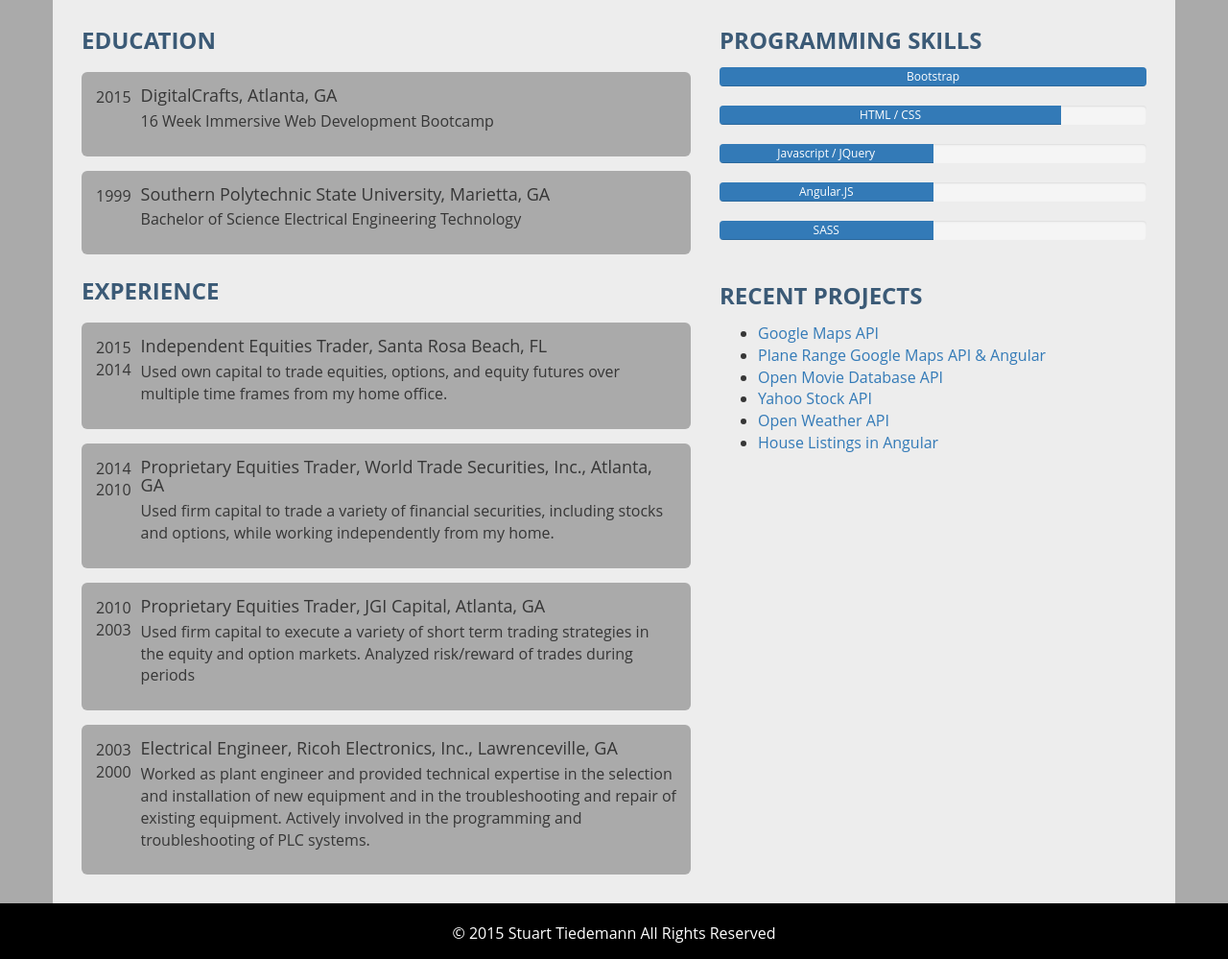
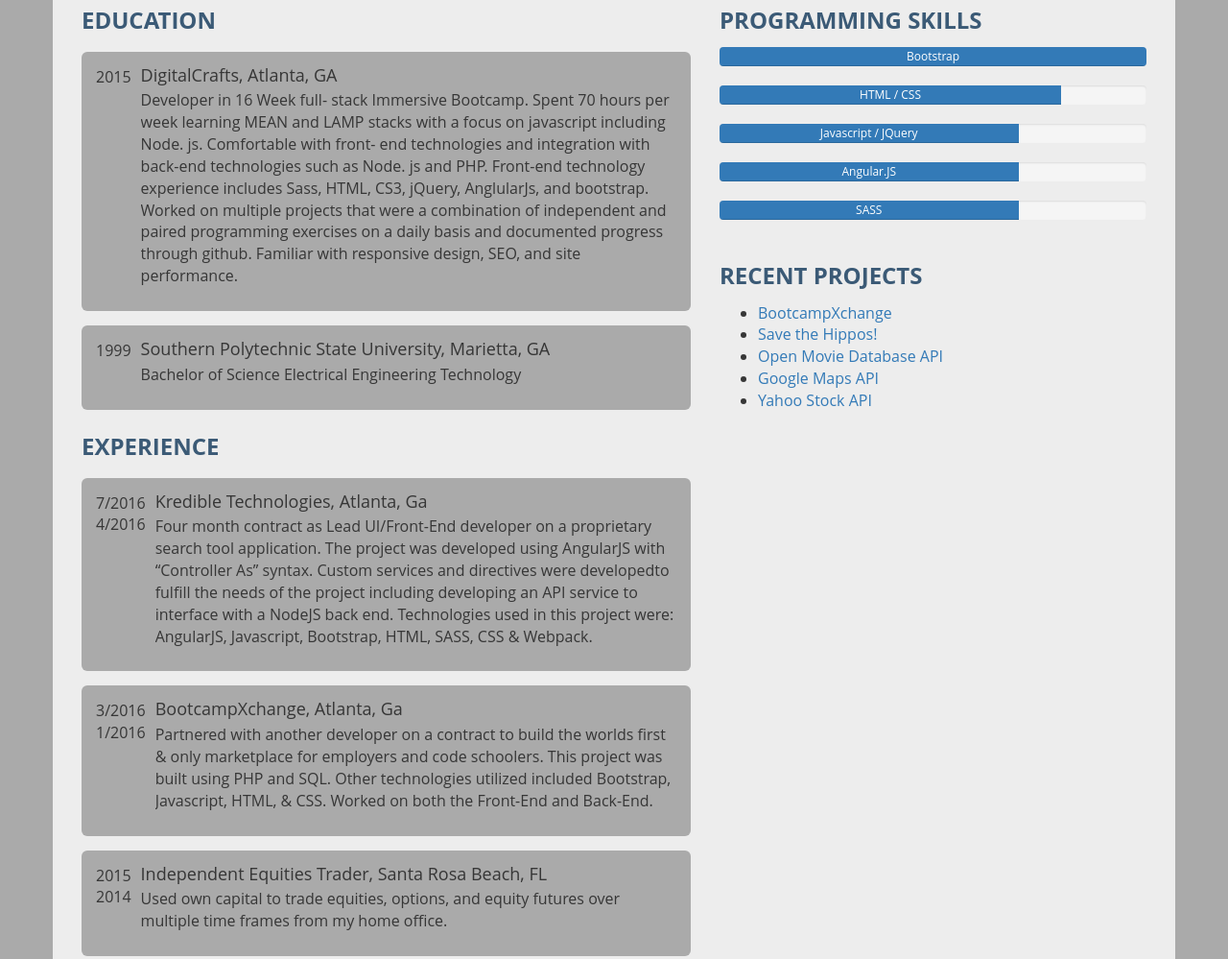
Before and after one commit to stuarttiedemann/ThemeProject, a plain HTML site: page resume.html in a window 1280 px wide. Shown: the part 701-1700 px from the top of the page at 96% size. Drawn offline with nearby package versions, Linux system fonts and the light colour scheme.

Commit message:
Updated resume and cleaned up code.

```diff
--- a/resume.html
+++ b/resume.html
@@ -15,7 +15,7 @@
   <body>
     <section>
         <div class = "container container-main">
-          <button class="home btn btn-primary"><a href="index.html">Home</a></button>
+          <a href="index.html" class="home btn btn-primary">Home</a>
           <img src ="img/stuartprofile.jpg" class="profile-img">
 
           <header>
@@ -25,15 +25,15 @@
           <div class="row">
             <div class="col-md-7">
               <h2>About Me</h2>
-              <p>My name is Stuart Tiedemann, and I am a front-end web developer. I have a degree in Electrical Engineering Technology along with four years of experience programming and troubleshooting PLC's and electro-mechanical systems. I have worked in finance as a licensed(Series7) professional trader for the past twelve years while successfully navigating some of the most challenging markets ever seen. When I'm not working, I enjoy traveling, skiing, fishing, kayaking and pretty much anything else outdoors. I currently live in Florida with my wife where we are kept busy by our menagerie of furry critters.</p>
+              <p>My name is Stuart Tiedemann, and I am a web developer. I have a degree in Electrical Engineering Technology along with four years of experience programming and troubleshooting PLC's and electro-mechanical systems. I worked in finance as a licensed(Series7) professional trader for twelve years while successfully navigating some of the most challenging markets ever seen. When I'm not working, I enjoy traveling, skiing, fishing, kayaking and pretty much anything else outdoors. I currently live in Florida with my wife where we are kept busy by our menagerie of furry critters.</p>
             </div>
             <div class="col-md-5">
               <h2>Contact Info:</h2>
               <ul class="contact-list">
                 <li><i class="fa fa-phone-square fa-2x"></i><a href="tel:18504604835"> (850)460-4835</a></li>
                 <li><i class="fa fa-envelope fa-2x"></i><a href="mailto:stuarttiedemann@yahoo.com"> Email Me</a></li>
-                <li><i class="fa fa-github-square fa-2x"></i><a href="https://github.com/stuarttiedemann">   GitHub</a></li>
-                <li><i class="fa fa-linkedin-square fa-2x"></i><a href="https://www.linkedin.com/pub/stuart-tiedemann/a3/353/a31">   Linked In</a></li>
+                <li><i class="fa fa-github-square fa-2x"></i><a href="https://github.com/stuarttiedemann" target="_blank">   GitHub</a></li>
+                <li><i class="fa fa-linkedin-square fa-2x"></i><a href="https://www.linkedin.com/pub/stuart-tiedemann/a3/353/a31" target="_blank">   Linked In</a></li>
               </ul>
             </div>
           </div>
@@ -47,7 +47,7 @@
                   </div>
                   <div class="media-body">
                     <h4 class="media-heading">DigitalCrafts, Atlanta, GA</h4>
-                    <p>16 Week Immersive Web Development Bootcamp</p>
+                    <p>Developer in 16 Week full- stack Immersive Bootcamp. Spent 70 hours per week learning MEAN and LAMP stacks with a focus on javascript including Node. js. Comfortable with front- end technologies and integration with back-end technologies such as Node. js and PHP. Front-end technology experience includes Sass, HTML, CS3, jQuery, AnglularJs, and bootstrap. Worked on multiple projects that were a combination of independent and paired programming exercises on a daily basis and documented progress through github. Familiar with responsive design, SEO, and site performance.</p>
                   </div>
                 </div>
                 <div class="media">
@@ -60,6 +60,24 @@
                   </div>
                 </div>
                 <h2>Experience</h2>
+                <div class="media">
+                  <div class="media-left">
+                    7/2016  4/2016
+                  </div>
+                  <div class="media-body">
+                    <h4 class="media-heading">Kredible Technologies, Atlanta, Ga</h4>
+                    <p>Four month contract as Lead UI/Front-End developer on a proprietary search tool application. The project was developed using AngularJS with “Controller As” syntax. Custom services and directives were developedto fulfill the needs of the project including developing an API service to interface with a NodeJS back end. Technologies used in this project were: AngularJS, Javascript, Bootstrap, HTML, SASS, CSS & Webpack.</p>
+                  </div>
+                </div>
+                <div class="media">
+                  <div class="media-left">
+                    3/2016  1/2016
+                  </div>
+                  <div class="media-body">
+                    <h4 class="media-heading">BootcampXchange, Atlanta, Ga</h4>
+                    <p>Partnered with another developer on a contract to build the worlds first & only marketplace for employers and code schoolers.  This project was built using PHP and SQL. Other technologies utilized included Bootstrap, Javascript, HTML, & CSS.  Worked on both the Front-End and Back-End.</p>
+                  </div>
+                </div>
                 <div class="media">
                   <div class="media-left">
                     2015 2014
@@ -110,29 +128,28 @@
                 </div>
               </div>
               <div class="progress">
-                <div class="progress-bar" role="progressbar" aria-valuenow="2" aria-valuemin="0" aria-valuemax="100" style="min-width: 2em; width: 50%;">
+                <div class="progress-bar" role="progressbar" aria-valuenow="2" aria-valuemin="0" aria-valuemax="100" style="min-width: 2em; width: 70%;">
                  Javascript / JQuery
                 </div>
               </div>
               <div class="progress">
-                <div class="progress-bar" role="progressbar" aria-valuenow="2" aria-valuemin="0" aria-valuemax="100" style="min-width: 2em; width: 50%;">
+                <div class="progress-bar" role="progressbar" aria-valuenow="2" aria-valuemin="0" aria-valuemax="100" style="min-width: 2em; width: 70%;">
                  Angular.JS
                 </div>
               </div>
               <div class="progress">
-                <div class="progress-bar" role="progressbar" aria-valuenow="2" aria-valuemin="0" aria-valuemax="100" style="min-width: 2em; width: 50%;">
+                <div class="progress-bar" role="progressbar" aria-valuenow="2" aria-valuemin="0" aria-valuemax="100" style="min-width: 2em; width: 70%;">
                  SASS
                 </div>
               </div>
               <div class="projects">
                 <h2>Recent Projects</h2>
                 <ul class="recent-work">
-                  <li><a href="http://googlemapsapi.bitballoon.com/">Google Maps API</a></li>
-                  <li><a href="http://stuarttiedemann.com/planeroutes/#/">Plane Range Google Maps API & Angular</li>
-                  <li><a href="http://openmoviedatabase.bitballoon.com/">Open Movie Database API</a></li>
-                  <li><a href="http://stuarttiedemann.com/angular-stocks/#/">Yahoo Stock API</a></li>
-                  <li><a href="http://weatherapi.bitballoon.com/">Open Weather API</a></li>
-                  <li><a href="http://houselistingsinangular.bitballoon.com/#/">House Listings in Angular</a></li>
+                  <li><a href="http://bootcampxchange.com/" target="_blank">BootcampXchange</a></li>
+                  <li><a href="http://hipposite.herokuapp.com" target="_blank">Save the Hippos!</li>
+                  <li><a href="http://openmoviedatabase.bitballoon.com/" target="_blank">Open Movie Database API</a></li>
+                  <li><a href="http://googlemapsapi.bitballoon.com/" target="_blank">Google Maps API</a></li>
+                  <li><a href="http://stuarttiedemann.com/angular-stocks/#/" target="_blank">Yahoo Stock API</a></li>
                 </ul>
               </div>
             </div>
```
Also changed, not shown: index.html (+2 -7 lines).
